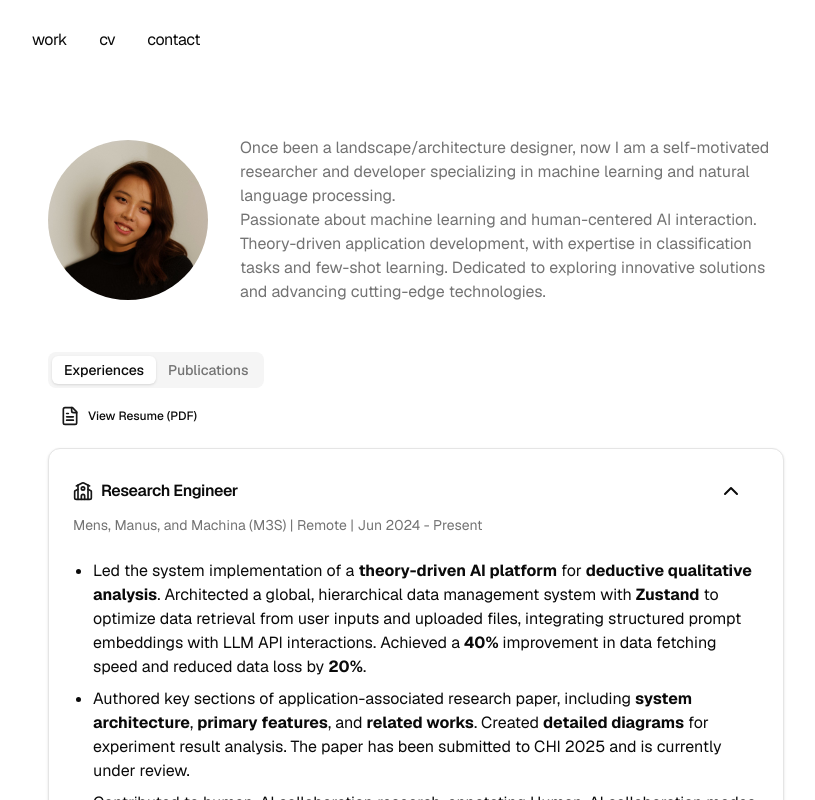
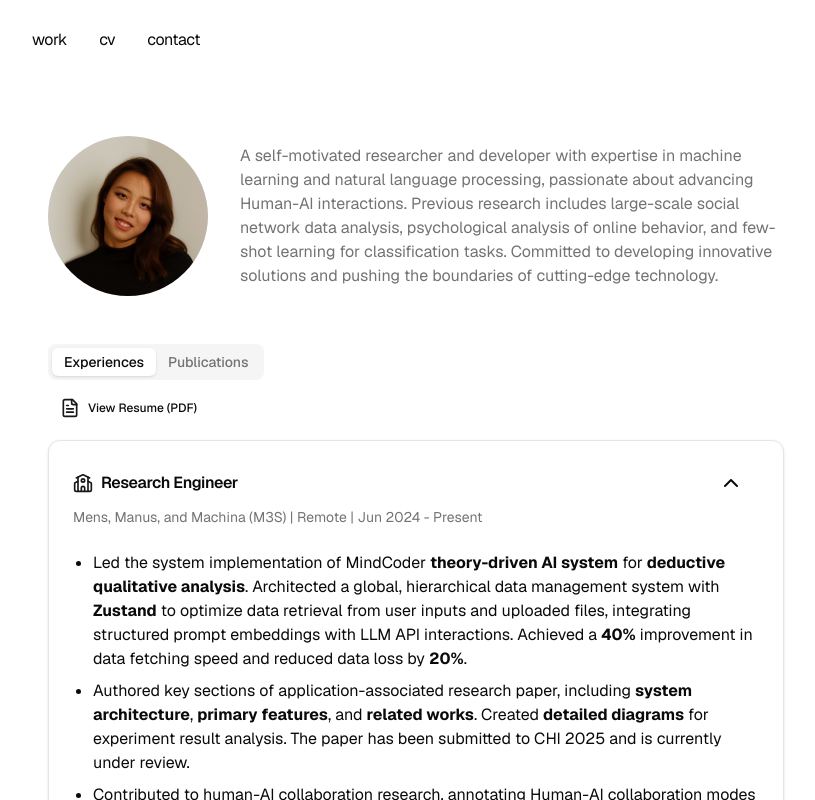
Before and after one commit to ZhiyaoShu/ZhiyaoShu.github.io, a Next.js app in the folder my-portfolio/: page /research in a window 1280 px wide. Shown: the top 800 px of the page, without its empty margins (224-1039 px from the left). Built offline with nearby package versions, Linux system fonts and the light colour scheme.

Commit message:
Refactor project card layout and styling

```diff
--- a/my-portfolio/app/research/page.tsx
+++ b/my-portfolio/app/research/page.tsx
@@ -146,13 +146,13 @@ const Projects: React.FC = () => {
         </Avatar>
         <div className="flex-grow">
           <p className="text-muted-foreground">
-            Once been a landscape/architecture designer, now I am a
-            self-motivated researcher and developer specializing in machine
-            learning and natural language processing. <br />
-            Passionate about machine learning and human-centered AI interaction.
-            Theory-driven application development, with expertise in
-            classification tasks and few-shot learning. Dedicated to exploring
-            innovative solutions and advancing cutting-edge technologies.
+            A self-motivated researcher and developer with expertise in machine
+            learning and natural language processing, passionate about advancing
+            Human-AI interactions. Previous research includes
+            large-scale social network data analysis, psychological analysis of
+            online behavior, and few-shot learning for classification tasks.
+            Committed to developing innovative solutions and pushing the
+            boundaries of cutting-edge technology.
           </p>
         </div>
       </div>
--- a/my-portfolio/app/research/resumeData.tsx
+++ b/my-portfolio/app/research/resumeData.tsx
@@ -33,7 +33,7 @@ export const resumeData = {
       location: "Remote",
       period: "Jun 2024 - Present",
       description: [
-        "Led the system implementation of a <strong>theory-driven AI platform</strong> for <strong>deductive qualitative analysis</strong>. Architected a global, hierarchical data management system with <strong>Zustand</strong> to optimize data retrieval from user inputs and uploaded files, integrating structured prompt embeddings with LLM API interactions. Achieved a <strong>40%</strong> improvement in data fetching speed and reduced data loss by <strong>20%</strong>.",
+        "Led the system implementation of MindCoder <strong>theory-driven AI system</strong> for <strong>deductive qualitative analysis</strong>. Architected a global, hierarchical data management system with <strong>Zustand</strong> to optimize data retrieval from user inputs and uploaded files, integrating structured prompt embeddings with LLM API interactions. Achieved a <strong>40%</strong> improvement in data fetching speed and reduced data loss by <strong>20%</strong>.",
         "Authored key sections of application-associated research paper, including <strong>system architecture</strong>, <strong>primary features</strong>, and <strong>related works</strong>. Created <strong>detailed diagrams</strong> for experiment result analysis. The paper has been submitted to CHI 2025 and is currently under review.",
         "Contributed to human-AI collaboration research, annotating Human-AI collaboration modes and analyzing taxonomies through cutting-edge studies. Reviewed over <strong>300 publications</strong> published from ACL 2021 - 2024 to classify and evaluate existed human-AI interaction frameworks.",
       ],
```
